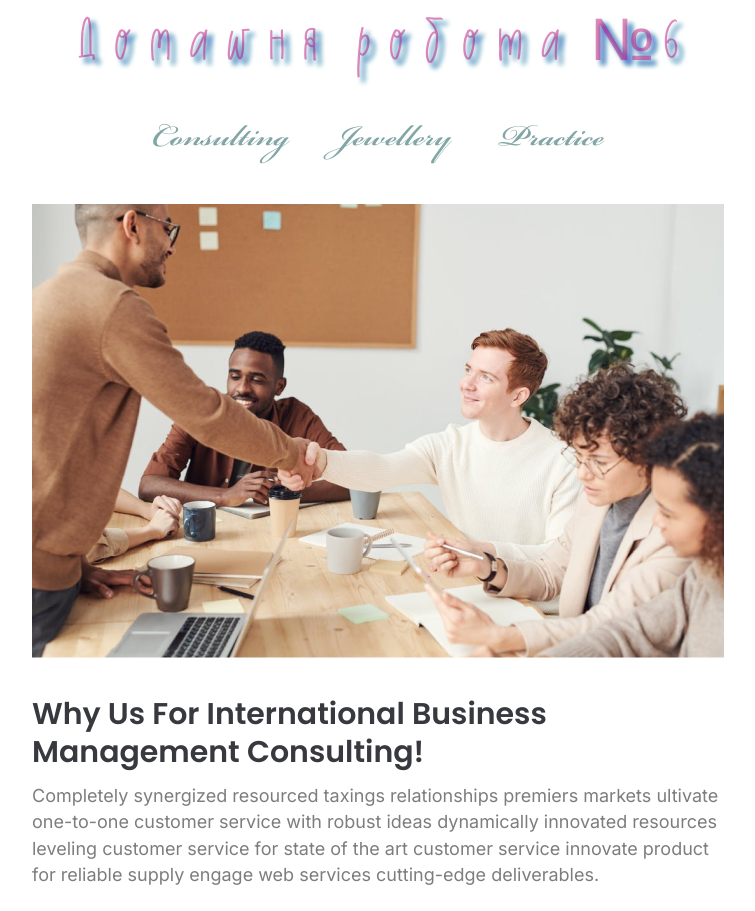
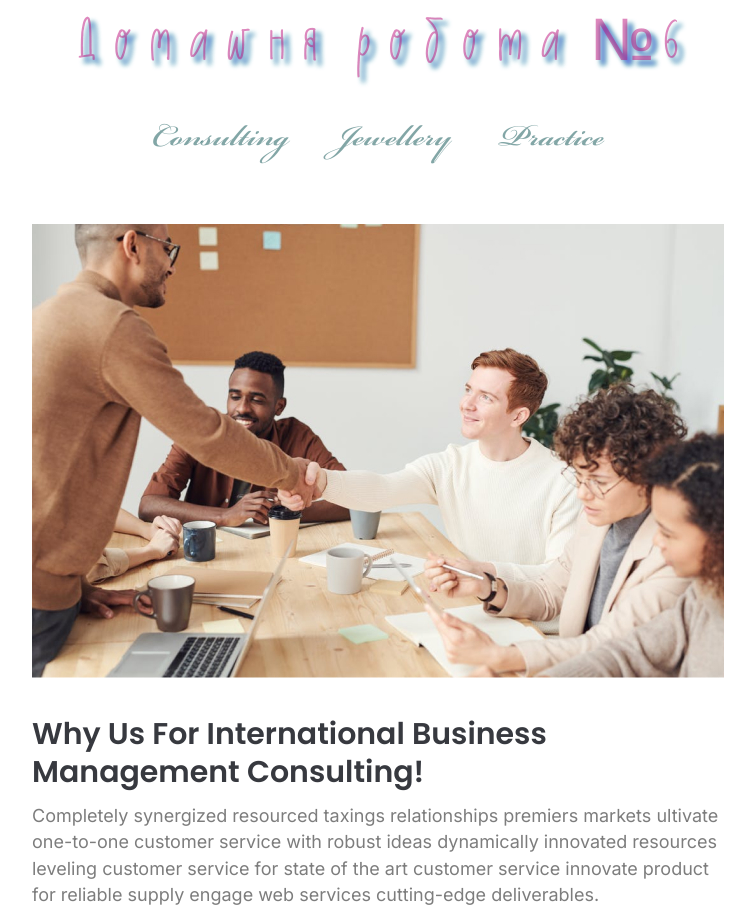
Before and after one commit to Mariya-Litvin/lessons, a plain HTML site: page lesson_6/index.html in a window 1280 px wide. Shown: the top 911 px of the page, without its empty margins (262-1017 px from the left). Drawn offline with Linux system fonts and the light colour scheme; a web font is replaced by a local one.

Commit message:
Update style.css

```diff
--- a/lesson_6/css/style.css
+++ b/lesson_6/css/style.css
@@ -21,7 +21,7 @@ body {
 }
 
 .header {
-  padding: 20px 15px 0 15px;
+  padding: 20px 15px 20px 15px;
 }
 
 #practice {
```
